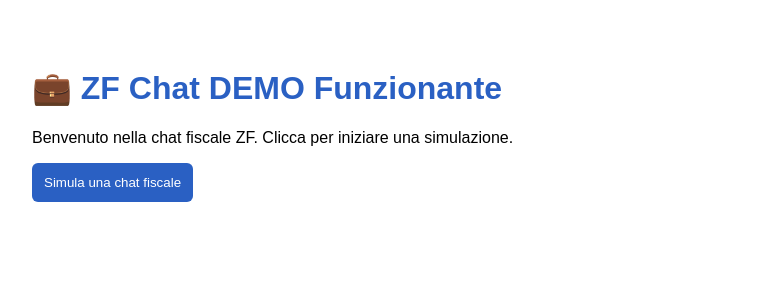
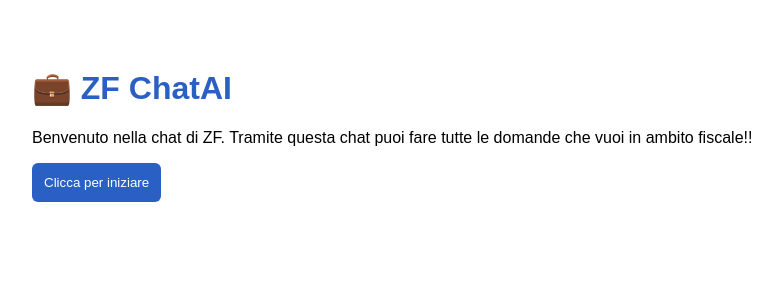
Before and after one commit to ZFDavide/zf-chat-demo, a React (Create React App) app: page / in a window 1280 px wide. Shown: the top 300 px of the page, without its empty margins (16-798 px from the left). Built offline with nearby package versions, Linux system fonts and the light colour scheme.

Commit message:
Update App.js

```diff
--- a/src/App.js
+++ b/src/App.js
@@ -6,13 +6,13 @@ function App() {
 
   return (
     <div style={{ fontFamily: "Arial", padding: "40px" }}>
-      <h1 style={{ color: "#2a60c3" }}>💼 ZF Chat DEMO Funzionante</h1>
-      <p>Benvenuto nella chat fiscale ZF. Clicca per iniziare una simulazione.</p>
+      <h1 style={{ color: "#2a60c3" }}>💼 ZF ChatAI</h1>
+      <p>Benvenuto nella chat di ZF. Tramite questa chat puoi fare tutte le domande che vuoi in ambito fiscale!!</p>
       <button
         onClick={() => setShowChat(true)}
         style={{ padding: "12px", background: "#2a60c3", color: "#fff", border: "none", borderRadius: "6px" }}
       >
-        Simula una chat fiscale
+        Clicca per iniziare
       </button>
       {showChat && <Chat />}
     </div>
```
